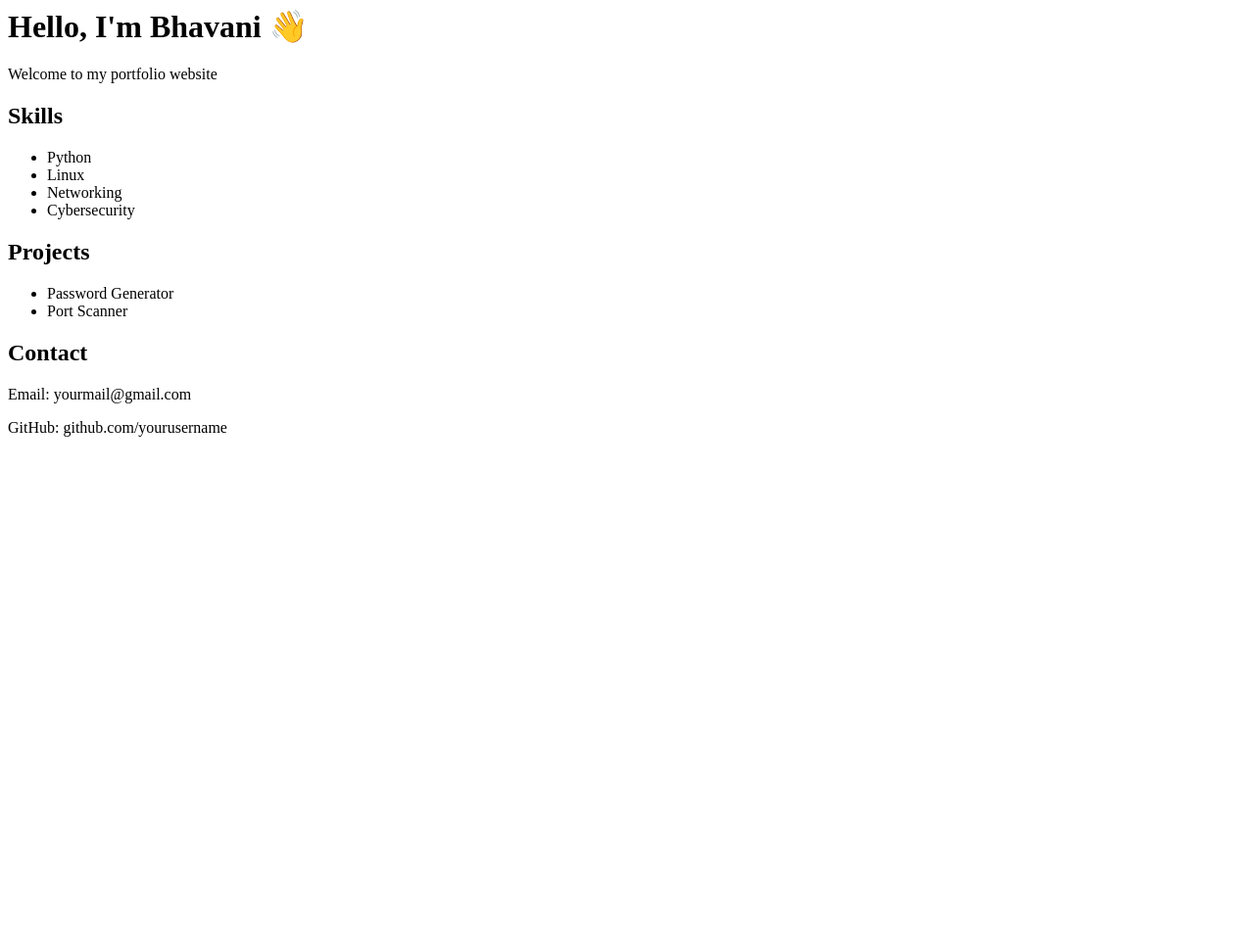
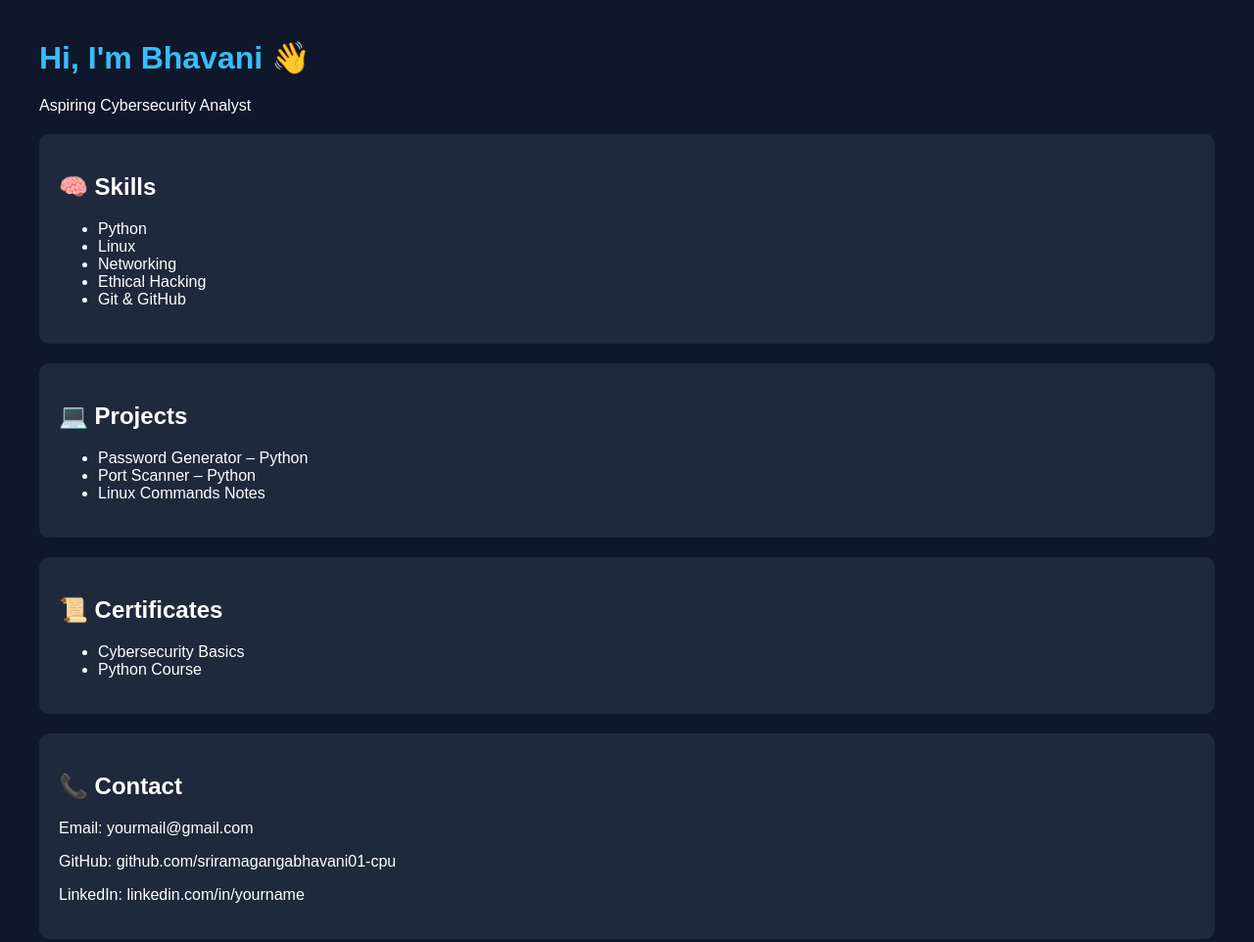
Before and after one commit to sriramagangabhavani01-cpu/sriramagangabhavani01-cpu.github.io, a plain HTML site: page index.html in a window 1280 px wide. Shown: the whole page at 98% size. Before the commit the page ends 800 px from the top, so only its background shows below. Drawn offline with Linux system fonts and the light colour scheme.

Commit message:
Update index.html

```diff
--- a/index.html
+++ b/index.html
@@ -1,20 +1,65 @@
-<h1>Hello, I'm Bhavani 👋</h1>
-<p>Welcome to my portfolio website</p>
+<!DOCTYPE html>
+<html>
+<head>
+<title>Bhavani | Cybersecurity Portfolio</title>
 
-<h2>Skills</h2>
+<style>
+body{
+font-family: Arial;
+background:#0f172a;
+color:white;
+margin:40px;
+}
+h1{color:#38bdf8;}
+.section{
+background:#1e293b;
+padding:20px;
+margin:20px 0;
+border-radius:10px;
+}
+a{color:#22c55e;}
+</style>
+
+</head>
+<body>
+
+<h1>Hi, I'm Bhavani 👋</h1>
+<p>Aspiring Cybersecurity Analyst</p>
+
+<div class="section">
+<h2>🧠 Skills</h2>
 <ul>
 <li>Python</li>
 <li>Linux</li>
 <li>Networking</li>
-<li>Cybersecurity</li>
+<li>Ethical Hacking</li>
+<li>Git & GitHub</li>
 </ul>
+</div>
 
-<h2>Projects</h2>
+<div class="section">
+<h2>💻 Projects</h2>
 <ul>
-<li>Password Generator</li>
-<li>Port Scanner</li>
+<li>Password Generator – Python</li>
+<li>Port Scanner – Python</li>
+<li>Linux Commands Notes</li>
 </ul>
+</div>
 
-<h2>Contact</h2>
+<div class="section">
+<h2>📜 Certificates</h2>
+<ul>
+<li>Cybersecurity Basics</li>
+<li>Python Course</li>
+</ul>
+</div>
+
+<div class="section">
+<h2>📞 Contact</h2>
 <p>Email: yourmail@gmail.com</p>
-<p>GitHub: github.com/yourusername</p>
+<p>GitHub: github.com/sriramagangabhavani01-cpu</p>
+<p>LinkedIn: linkedin.com/in/yourname</p>
+</div>
+
+</body>
+</html>
```
